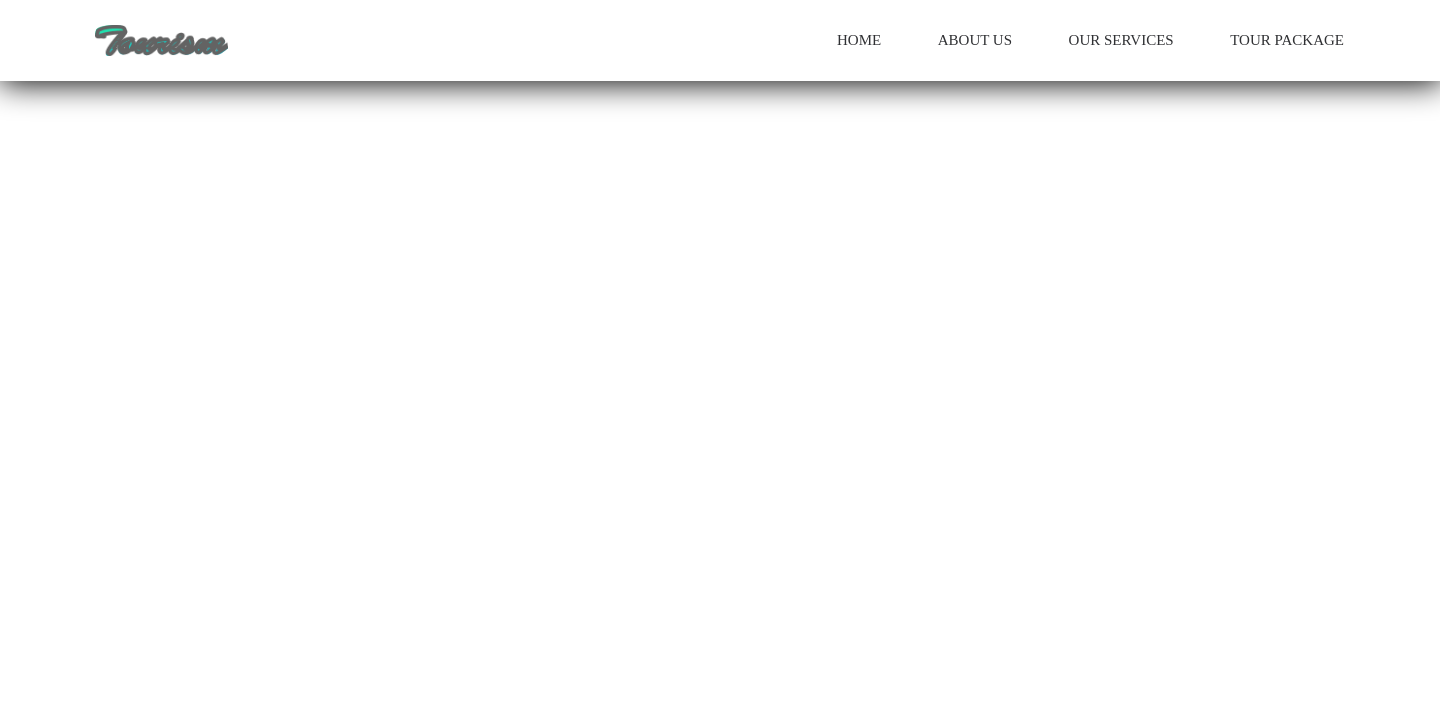
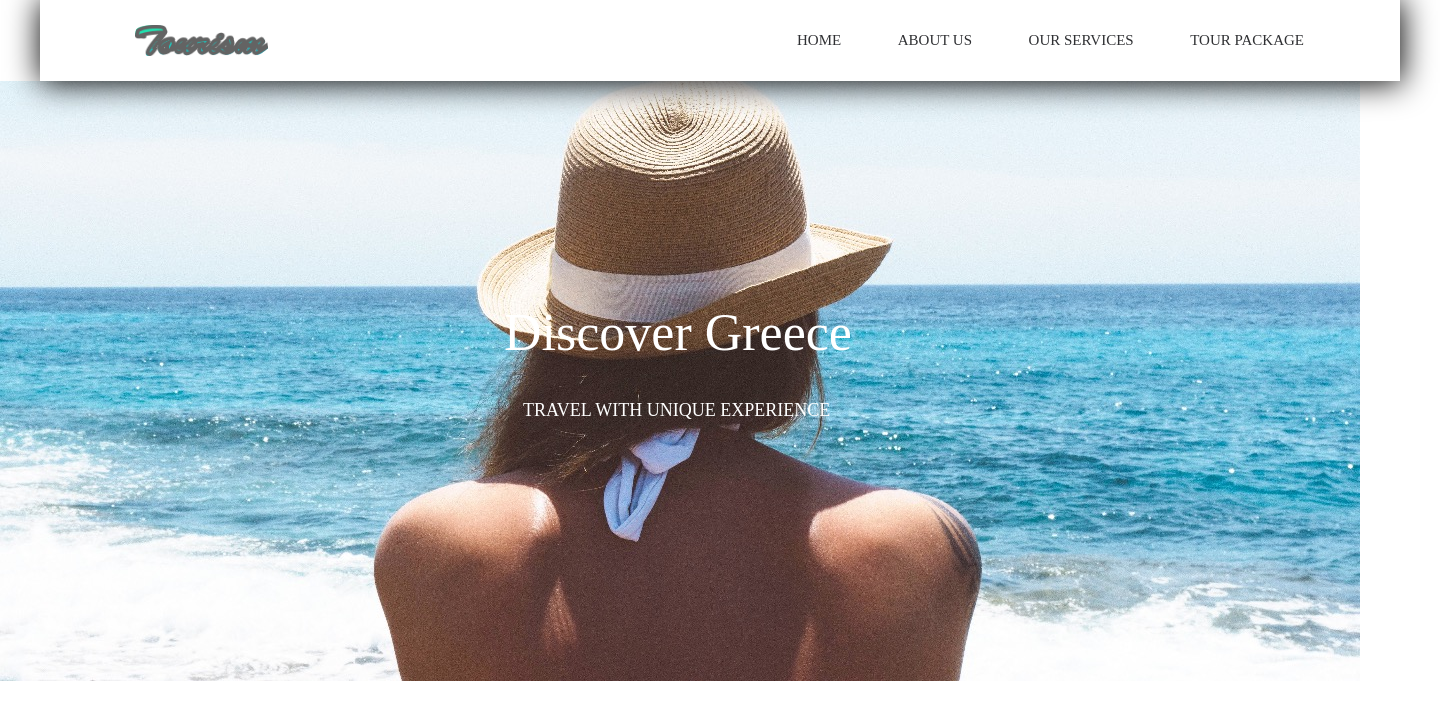
Before and after one commit to natiasaghliani/Lecture-8, a plain HTML site: page index.html in a window 1280 px wide. Shown: the whole page, 1440 px wide, since content can reach past the window. Drawn offline with Linux system fonts and the light colour scheme.

Commit message:
section 1 done

```diff
--- a/css/style.css
+++ b/css/style.css
@@ -1,12 +1,22 @@
+.header1 {
+	width: 1440px;
+	height: 81px;
+
+}
+
 .container {
-	width: 1440px;
+	margin-left: 40px;
+	width: 1360px;
+	height: 81px;
 	padding: 25px 96px 25px 95px;
 	display: flex;
+	top: 0;
 	justify-content: space-between;
 	align-items: center;
 	position: fixed;
 	z-index: 100;
 	box-shadow: 1px 1px 32px 1px #000000;
+	background-color: white;
 }
 
 ul {
@@ -29,3 +39,46 @@ li:hover {
 	box-shadow: 1px 1px 3px 1px #66CDAA;
 	cursor: pointer;
 }
+
+.s-1 {
+	margin: 0 auto;
+	background-color: lightblue;
+	background-image: url("../images/background.jpeg");
+	background-repeat: no-repeat;
+	background-size: cover;
+	background-position: bottom;
+	width: 1360px;
+	height: 600px;
+
+	position: relative;
+
+}
+
+h1 {
+	position: absolute;
+	top: 226px;
+	left: 504px;
+	font-size: 52px;
+	font-weight: 400;
+	color: #FFFFFF;
+
+}
+
+h1:hover {
+	color: #00CED1;
+	text-shadow: 1px #00CED1;
+}
+
+.p-h1 {
+	position: absolute;
+	top: 320px;
+	left: 523px;
+	font-size: 18px;
+	font-weight: 400;
+	color: #FFFFFF;
+}
+
+.p-h1:hover {
+	color: #00CED1;
+	text-shadow: 1px #00CED1;
+}
--- a/index.html
+++ b/index.html
@@ -11,6 +11,7 @@
 </head>
 <body>
 	<header>
+		<div class="header1">
 			<div class="container">
 				<img src="images/logo.png">
 				<ul>
@@ -21,7 +22,13 @@
 				</ul>
 
 			</div>
+		</div>
 	</header>
+
+	<section class="s-1">
+		<h1>Discover Greece</h1>
+		<p class="p-h1">TRAVEL WITH UNIQUE EXPERIENCE</p>
+	</section>
 
 </body>
 </html>
```
Also changed, not shown: images/background.jpeg (added), images/background.png (added). Lines whose indentation alone changed are shown as unchanged.
